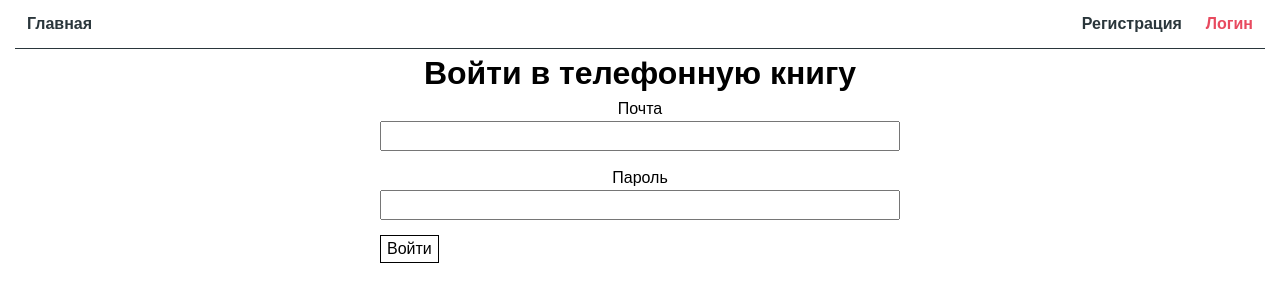
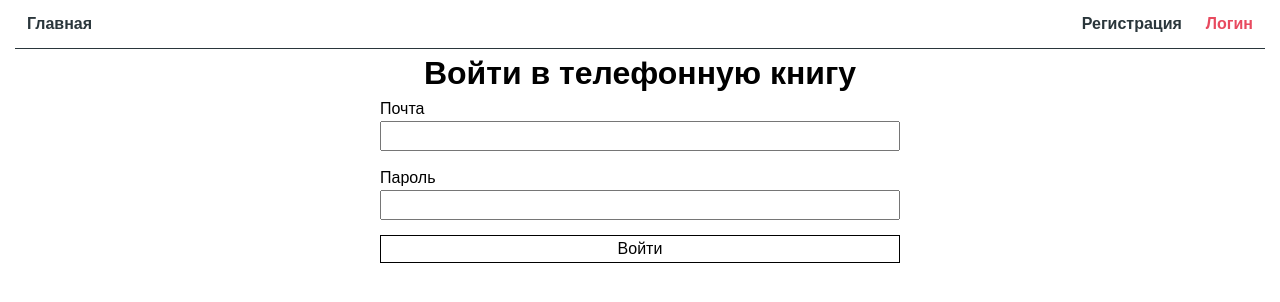
Before and after one commit to IgnatevD/goit-react-hw-08-phonebook, a React (Create React App) app: page /login in a window 1280 px wide. Shown: the top 302 px of the page. Built offline with nearby package versions, Linux system fonts and the light colour scheme.

Commit message:
Добавлены стили оформления

```diff
--- a/src/index.css
+++ b/src/index.css
@@ -72,6 +72,7 @@ button,
 textarea,
 select {
   font: inherit;
+  outline: none;
 }
 
 /* Удаляем все анимации и переходы для людей, которые предпочитай их не использовать */
@@ -85,13 +86,14 @@ select {
 }
 
 button {
+  width: 520px;
   cursor: pointer;
   margin-top: 15px;
   display: block;
   color: rgb(0, 0, 0);
   background: none;
   border: 1px solid rgb(0, 0, 0);
-  margin: 0;
+  margin: 0 auto;
 }
 
 button:hover {
--- a/src/views/LoginView.js
+++ b/src/views/LoginView.js
@@ -17,6 +17,7 @@ const styles = {
     display: "flex",
     flexDirection: "column",
     marginBottom: 15,
+    textAlign: "left",
   },
 };
 
--- a/src/views/RegisterView.js
+++ b/src/views/RegisterView.js
@@ -17,6 +17,7 @@ const styles = {
     display: "flex",
     flexDirection: "column",
     marginBottom: 15,
+    textAlign: "left",
   },
 };
 
```
Also changed, not shown: 1 other file (tests, documents, lock files or other folders).
